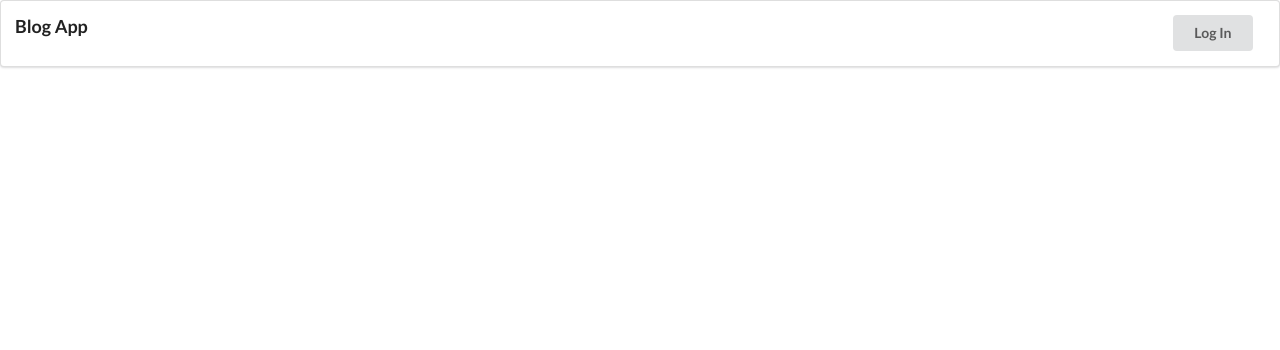
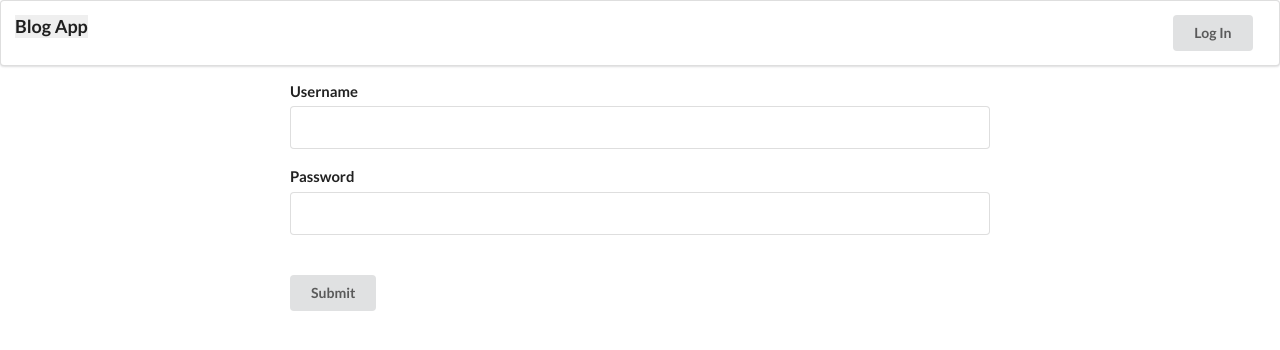
Before and after one commit to mister-lepak/blogAppClient, a React (Create React App) app: page /#/log-in in a window 1280 px wide. Before the commit this address led to /. Shown: the top 350 px of the page. Built offline with nearby package versions, Linux system fonts and the light colour scheme; no server answers.

Commit message:
fix from a html tag to link and axios url

```diff
--- a/package.json
+++ b/package.json
@@ -40,6 +40,6 @@
       "last 1 safari version"
     ]
   },
-  "homepage": "https://mrlepak.github.io/blogAppClient",
+  "homepage": ".",
   "proxy": "https://afternoon-headland-20920.herokuapp.com/"
 }
--- a/src/Components/App.js
+++ b/src/Components/App.js
@@ -19,7 +19,7 @@ function App(props) {
           <div className="right floated column">
             <Link
               to={{
-                pathname: "post/" + props.postId + "/delete",
+                pathname: "/post/" + props.postId + "/delete",
                 props: props,
               }}
             >
@@ -28,7 +28,7 @@ function App(props) {
 
             <Link
               to={{
-                pathname: "post/" + props.postId + "/update",
+                pathname: "/post/" + props.postId + "/update",
                 props: props,
               }}
             >
@@ -100,7 +100,9 @@ function App(props) {
           <div className="ui grid">
             <div className="left floated fourteen wide column">
               <h2 className="ui header">
-                <a href={"/post/" + post._id}>{post.title}</a>
+                <Link to={{ pathname: "/post/" + post._id, props: props }}>
+                  <a>{post.title}</a>
+                </Link>
               </h2>
             </div>
             <ExtraButtonDisplay postId={post.id} />
--- a/src/Components/CommentForm.js
+++ b/src/Components/CommentForm.js
@@ -14,7 +14,7 @@ const CommentInput = (props) => {
 
   const handleSubmit = async () => {
     await axios
-      .post("/comment/create", {
+      .post("https://afternoon-headland-20920.herokuapp.com/comment/create", {
         content: content.value,
         user: user.value,
         post: postId,
--- a/src/Components/HeaderTitle.js
+++ b/src/Components/HeaderTitle.js
@@ -1,4 +1,5 @@
 import { getUser, removeUserSession } from "../Utils/Common";
+import { Link } from "react-router-dom";
 
 const HeaderTitle = (props) => {
   const user = getUser();
@@ -42,13 +43,13 @@ const HeaderTitle = (props) => {
   } else {
     return (
       <div className="ui dividing clearing segment">
-        <a className="ui left floated header" href="/">
-          Blog App
-        </a>
+        <Link to={{ pathname: "/" }}>
+          <button className="ui left floated header">Blog App</button>
+        </Link>
         <div className="ui right floated header">
-          <a className="ui button" href="/log-in">
-            Log In
-          </a>
+          <Link to={{ pathname: "/log-in" }}>
+            <button className="ui button">Log In</button>
+          </Link>
         </div>
       </div>
     );
--- a/src/Components/LogIn.js
+++ b/src/Components/LogIn.js
@@ -18,7 +18,7 @@ const LogIn = (props) => {
     setError(null);
     setLoading(true);
     await axios
-      .post("/log-in", {
+      .post("https://afternoon-headland-20920.herokuapp.com/log-in", {
         username: username.value,
         password: password.value,
       })
@@ -38,12 +38,17 @@ const LogIn = (props) => {
   };
 
   const FormComponent = () => {
-    // const postSubmission = (e) => {
-    //   e.preventDefault();
-    // };
+    const postSubmission = (e) => {
+      e.preventDefault();
+    };
 
     return (
-      <form className="ui raised very padded text container segmented form">
+      <form
+        className="ui raised very padded text container segmented form"
+        onSubmit={(e) => {
+          postSubmission(e);
+        }}
+      >
         <div className="field">
           <label>Username</label>
           <input
--- a/src/Components/PostDelete.js
+++ b/src/Components/PostDelete.js
@@ -9,7 +9,7 @@ const DeletePost = (props) => {
 
   const deleteGet = async () => {
     await axios
-      .get(`/post/${id}/delete`)
+      .get(`https://afternoon-headland-20920.herokuapp.com/post/${id}/delete`)
       .then((response) => {
         setPostDetail(response.data);
       })
@@ -24,7 +24,7 @@ const DeletePost = (props) => {
 
   const handleDelete = async () => {
     await axios
-      .post(`/post/${id}/delete`)
+      .post(`https://afternoon-headland-20920.herokuapp.com/post/${id}/delete`)
       .then((response) => {
         console.log("success");
       })
--- a/src/Components/PostDetail.js
+++ b/src/Components/PostDetail.js
@@ -15,12 +15,15 @@ const PostDetail = (props) => {
 
   const fetchPostData = async () => {
     try {
-      const response = await fetch("/post/" + id, {
-        mode: "cors",
-      });
+      const response = await fetch(
+        "https://afternoon-headland-20920.herokuapp.com/post/" + id,
+        {
+          mode: "cors",
+        }
+      );
 
       const postResponse = await response.json();
-      setPostDetail(postResponse);
+      setPostDetail(postResponse.posts);
     } catch (err) {
       console.log(err);
     }
--- a/src/Components/PostForm.js
+++ b/src/Components/PostForm.js
@@ -31,9 +31,9 @@ const FormComponent = (props) => {
   const processPOST = async () => {
     let url = "";
     if (props.updateMode) {
-      url = `/post/${id}/update`;
+      url = `https://afternoon-headland-20920.herokuapp.com/post/${id}/update`;
     } else {
-      url = "/post/create";
+      url = "https://afternoon-headland-20920.herokuapp.com/post/create";
     }
     await axios
       .post(url, {
--- a/src/Components/PostUpdate.js
+++ b/src/Components/PostUpdate.js
@@ -21,9 +21,10 @@ const PostUpdate = (props) => {
 
   const updateGet = async () => {
     await axios
-      .get(`/post/${id}/update`)
+      .get(`https://afternoon-headland-20920.herokuapp.com/post/${id}/update`)
       .then((response) => {
-        setPostDetail(response.data);
+        setPostDetail(response.data.posts[0]);
+        console.log(postDetail);
       })
       .catch((err) => {
         console.log(err);
--- a/src/Components/Routes.js
+++ b/src/Components/Routes.js
@@ -1,5 +1,5 @@
 import React, { useEffect, useState } from "react";
-import { BrowserRouter, Switch, Route } from "react-router-dom";
+import { HashRouter, BrowserRouter, Switch, Route } from "react-router-dom";
 import App from "./App";
 import FrontPage from "./FrontPage";
 import PostDetail from "./PostDetail";
@@ -18,7 +18,9 @@ const Routes = () => {
 
   const verifyTokenGet = async (token) => {
     await axios
-      .get(`/verifyToken?token=${token}`)
+      .get(
+        `https://afternoon-headland-20920.herokuapp.com/verifyToken?token=${token}`
+      )
       .then((response) => {
         setUserSession(response.data.token, response.data.user);
         setAuthLoading(false);
@@ -42,7 +44,7 @@ const Routes = () => {
   }
 
   return (
-    <BrowserRouter>
+    <HashRouter>
       <Switch>
         <Route exact path="/" component={FrontPage} />
         <PrivateRoute exact path="/post/create" component={PostCreate} />
@@ -52,7 +54,7 @@ const Routes = () => {
         <PublicRoute exact path="/log-in" component={LogIn} />
         <PrivateRoute exact path="/dashboard" component={Dashboard} />
       </Switch>
-    </BrowserRouter>
+    </HashRouter>
   );
 };
 
```
Also changed, not shown: 16 other files (tests, documents, lock files or other folders).
